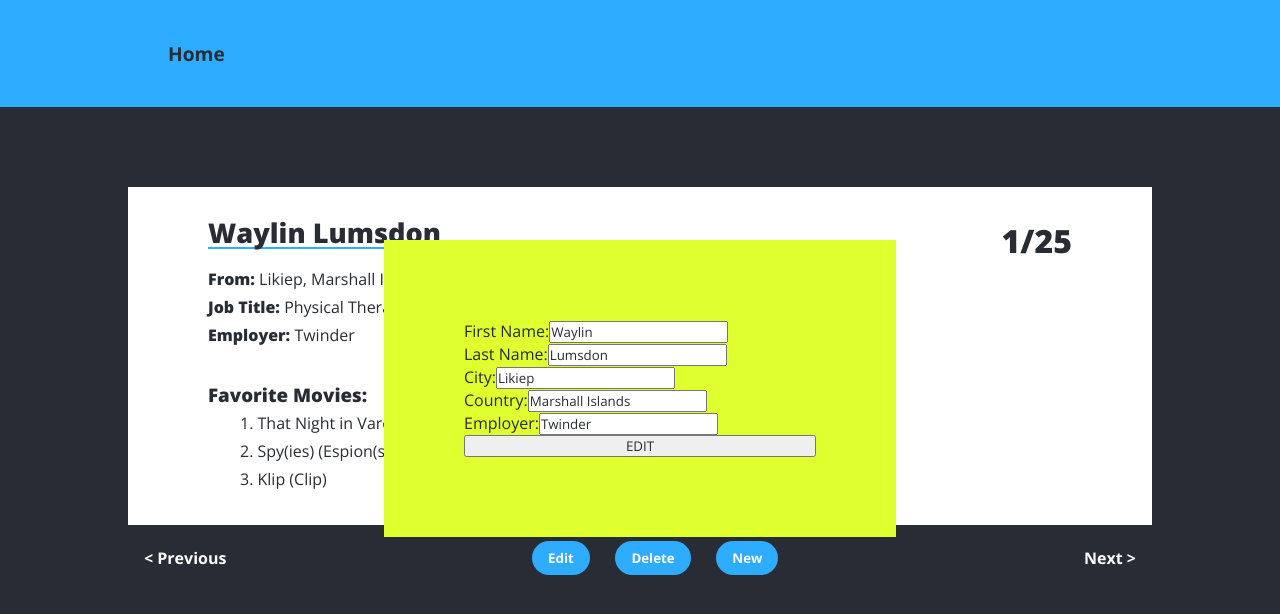
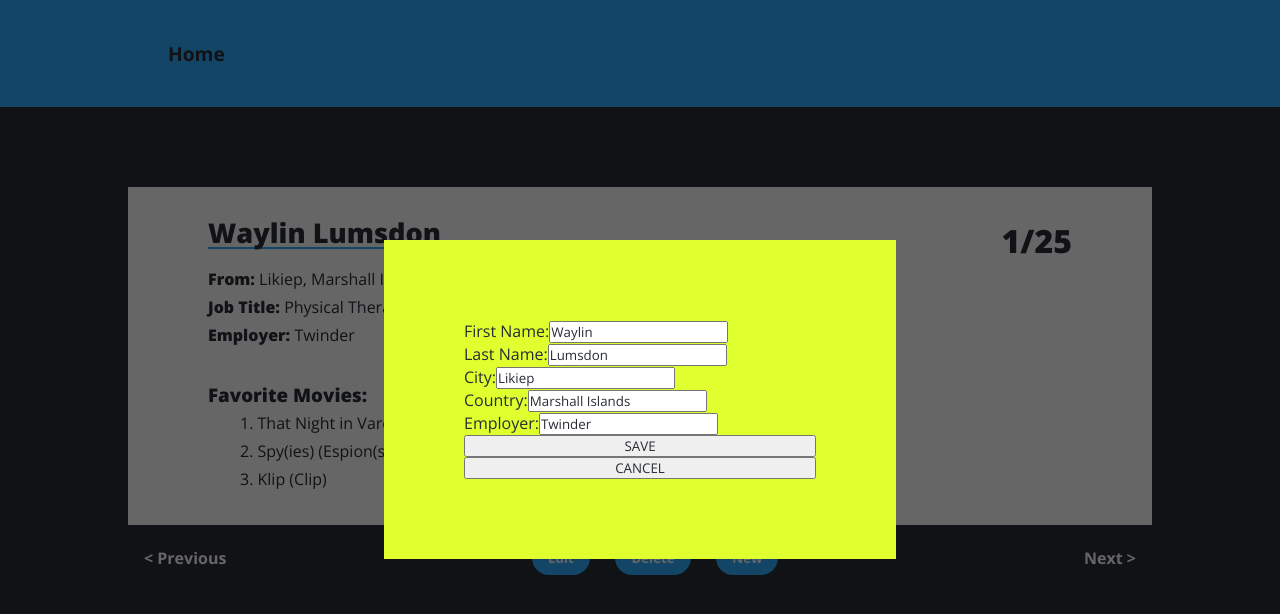
Before and after one commit to SenciZ/user-directory, a React (Create React App) app: page / in a window 1280 px wide. Both pictures are taken after a click on the button "Edit". Shown: the top 614 px of the page. Built offline with nearby package versions, Linux system fonts and the light colour scheme.

Commit message:
update edit functionallity

```diff
--- a/src/App.css
+++ b/src/App.css
@@ -129,7 +129,7 @@ span strong {
   width: 40vw;
   background-color: #e0ff2e;
   position: absolute;
-  z-index: 100;
+  z-index: 999;
   left: calc(50vw - 20vw);
   top: calc(50vh - 20vh);
   display: flex;
@@ -137,6 +137,16 @@ span strong {
   padding: 5rem;
 }
 
-.editModal.modalControl {
+.overlay {
+  z-index: 5;
+  width: 100vw;
+  height: 100vh;
+  position: absolute;
+  left: 0;
+  top: 0;
+  background-color: rgba(0,0,0, 0.6);
+}
+
+/* .editModal.modalControl {
   display: none;
-}
+} */
--- a/src/components/Controls.js
+++ b/src/components/Controls.js
@@ -4,8 +4,7 @@ import ManageButton from "./ManageButton";
 
 function Controls(props) {
   const showModal = () => {
-    const modal = document.getElementById("modal");
-    modal.classList.remove("modalControl");
+    props.modalIsOpen();
   };
   return (
     <div className="controlsContainer">
--- a/src/components/Display.js
+++ b/src/components/Display.js
@@ -7,17 +7,16 @@ import EditModal from "./EditModal";
 
 function Display() {
   const list = Data;
+  const [showModal, setShowModal] = useState(false)
   const [currentItem, setCurrentItem] = useState(0);
   const [data, setData] = useState(list);
-  console.log(data[currentItem]);
   const functions = {
     clickHandlerNext: () => {
       if (currentItem === data.length - 1) {
         return;
       } else {
-        console.log(currentItem);
-        setCurrentItem((prev) => prev + 1);
-        console.log(currentItem);
+        setCurrentItem(currentItem+1);
+        console.log(currentItem+1);
       }
     },
     clickHandlerPrevious: () => {
@@ -41,14 +40,19 @@ function Display() {
     },
   };
 
+  const setModalOpen = ()=>{
+   setShowModal(prev => !prev)
+  }
+
   return (
     <div className="mainDisplay">
-      <EditModal
+      {showModal && <EditModal
         editDataItem={functions.editDataItem}
         data={data[currentItem]}
-      />
+        modalIsOpen={ setModalOpen }
+      />}
       <ItemDisplay data={data} currentItem={currentItem} />
-      <Controls function={functions} />
+      <Controls function={functions} modalIsOpen={ setModalOpen }/>
     </div>
   );
 }
--- a/src/components/EditModal.js
+++ b/src/components/EditModal.js
@@ -2,13 +2,8 @@ import React from "react";
 import { useState } from "react";
 
 function EditModal(props) {
-  const itemId = document.getElementById("itemId");
-  //   console.log(itemId.innerText);
-  //Fake line of code
-  //new line
-  // Develop Branch Code
   let itemToEdit = props.data;
-  console.log(itemToEdit);
+  console.log(itemToEdit, '///////');
   const [input, setInput] = useState({
     id: itemToEdit.id,
     name: { first: itemToEdit.name.first, last: itemToEdit.name.last },
@@ -26,11 +21,18 @@ function EditModal(props) {
   const editHandler = (e) => {
     e.preventDefault();
     props.editDataItem(input);
-    e.target.parentNode.classList.add("modalControl");
     itemToEdit = props.currentItem + 1;
+    props.modalIsOpen();
   };
 
+  const cancelHandler = ()=>{
+    props.modalIsOpen();
+  }
+
   return (
+
+    <>
+    <div className="overlay"></div>
     <div id="modal" className="editModal modalControl">
       <label>
         First Name:
@@ -43,7 +45,7 @@ function EditModal(props) {
             });
           }}
           value={input.name.first}
-        ></input>
+          ></input>
       </label>
       <label>
         Last Name:
@@ -56,7 +58,7 @@ function EditModal(props) {
             });
           }}
           value={input.name.last}
-        ></input>
+          ></input>
       </label>
       <label>
         City:
@@ -69,7 +71,7 @@ function EditModal(props) {
             });
           }}
           value={input.city}
-        ></input>
+          ></input>
       </label>
       <label>
         Country:
@@ -82,7 +84,7 @@ function EditModal(props) {
             });
           }}
           value={input.country}
-        ></input>
+          ></input>
       </label>
       <label>
         Employer:
@@ -95,10 +97,12 @@ function EditModal(props) {
             });
           }}
           value={input.employer}
-        ></input>
+          ></input>
       </label>
-      <button onClick={editHandler}>EDIT</button>
+      <button onClick={editHandler}>SAVE</button>
+      <button onClick={cancelHandler}>CANCEL</button>
     </div>
+          </>
   );
 }
 
```
